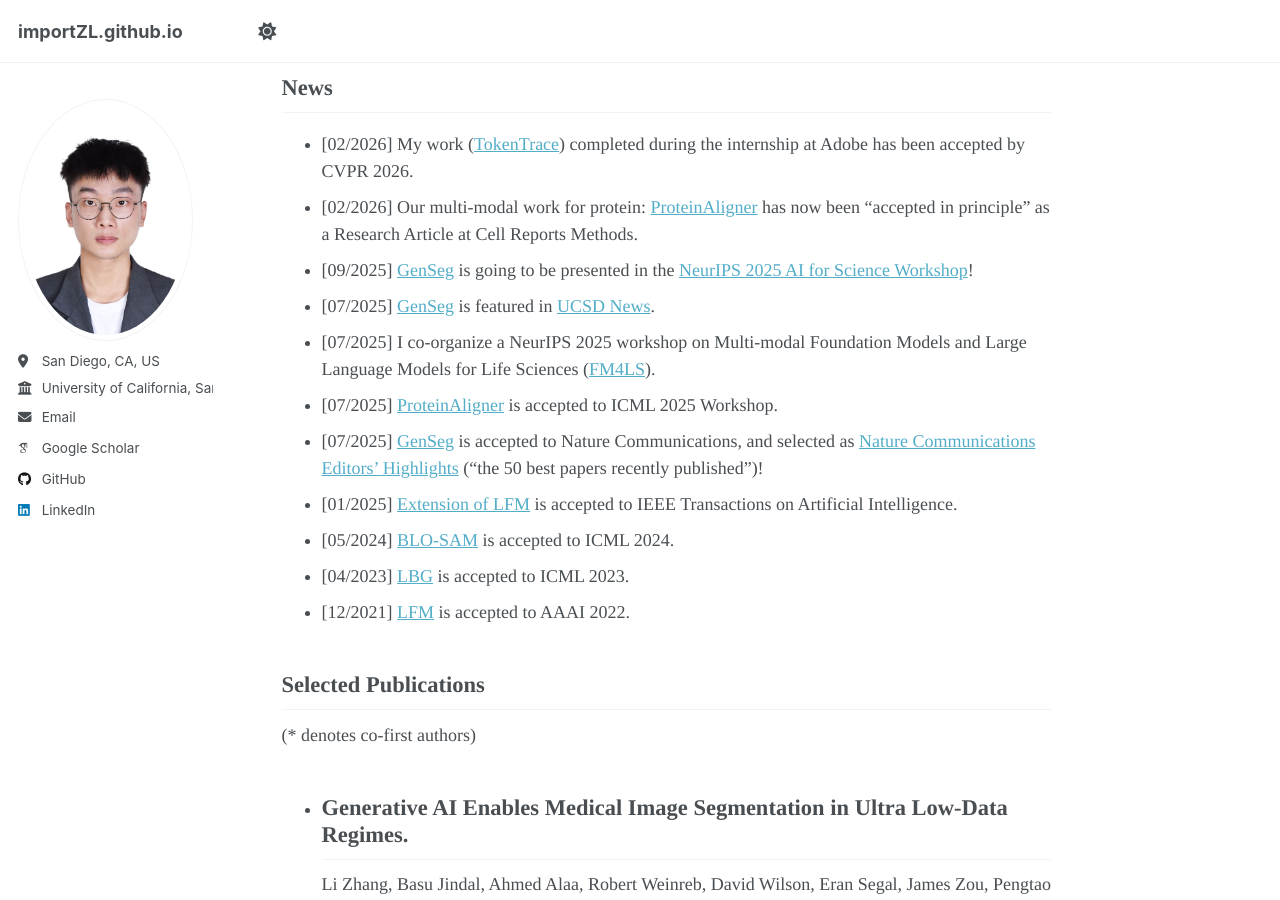
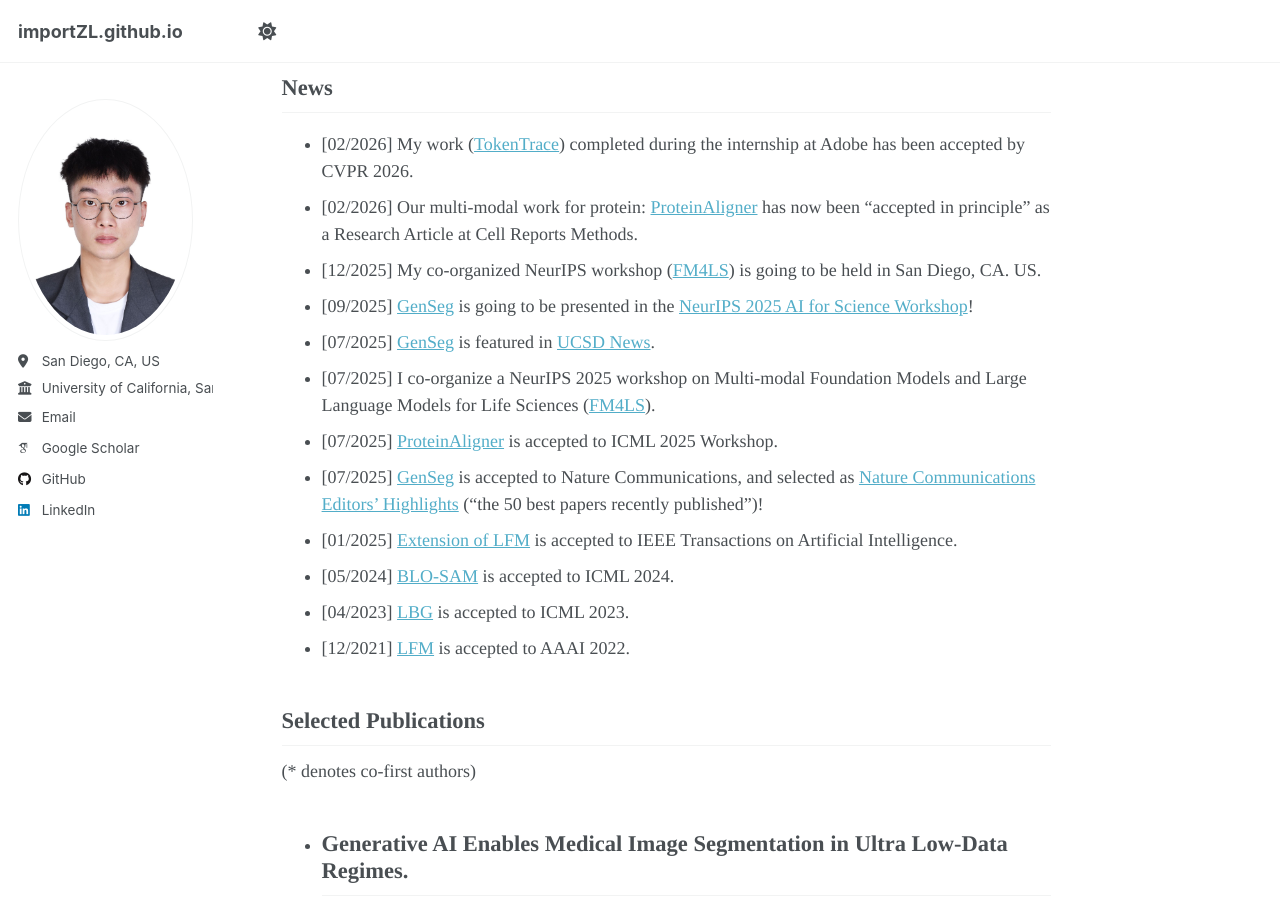
Before and after one commit to importZL/importZL.github.io, a Jekyll site: the page built from _pages/about.md, in a window 1280 px wide and 900 px high, scrolled down 375 px. Built offline with Jekyll 4.4.1, drawn with Linux system fonts in a browser that asks for light colours; some web fonts are replaced; a script that is not in the unit is left out.

Commit message:
Update about.md

```diff
--- a/_pages/about.md
+++ b/_pages/about.md
@@ -18,6 +18,7 @@ News
 ------
 - [02/2026] My work ([TokenTrace](https://arxiv.org/abs/2602.19019)) completed during the internship at Adobe has been accepted by CVPR 2026.
 - [02/2026] Our multi-modal work for protein: [ProteinAligner](https://www.biorxiv.org/content/10.1101/2024.10.06.616870v1) has now been “accepted in principle” as a Research Article at Cell Reports Methods.
+- [12/2025] My co-organized NeurIPS workshop ([FM4LS](https://nips2025fm4ls.github.io/index.html)) is going to be held in San Diego, CA. US.
 - [09/2025] [GenSeg](https://www.nature.com/articles/s41467-025-61754-6) is going to be presented in the [NeurIPS 2025 AI for Science Workshop](https://ai4sciencecommunity.github.io/neurips25.html)!
 - [07/2025] [GenSeg](https://www.nature.com/articles/s41467-025-61754-6) is featured in [UCSD News](https://today.ucsd.edu/story/new-ai-tool-learns-to-read-medical-images-with-far-less-data).
 - [07/2025] I co-organize a NeurIPS 2025 workshop on Multi-modal Foundation Models and Large Language Models for Life Sciences ([FM4LS](https://neurips.cc/virtual/2025/workshop/109536)).
```
